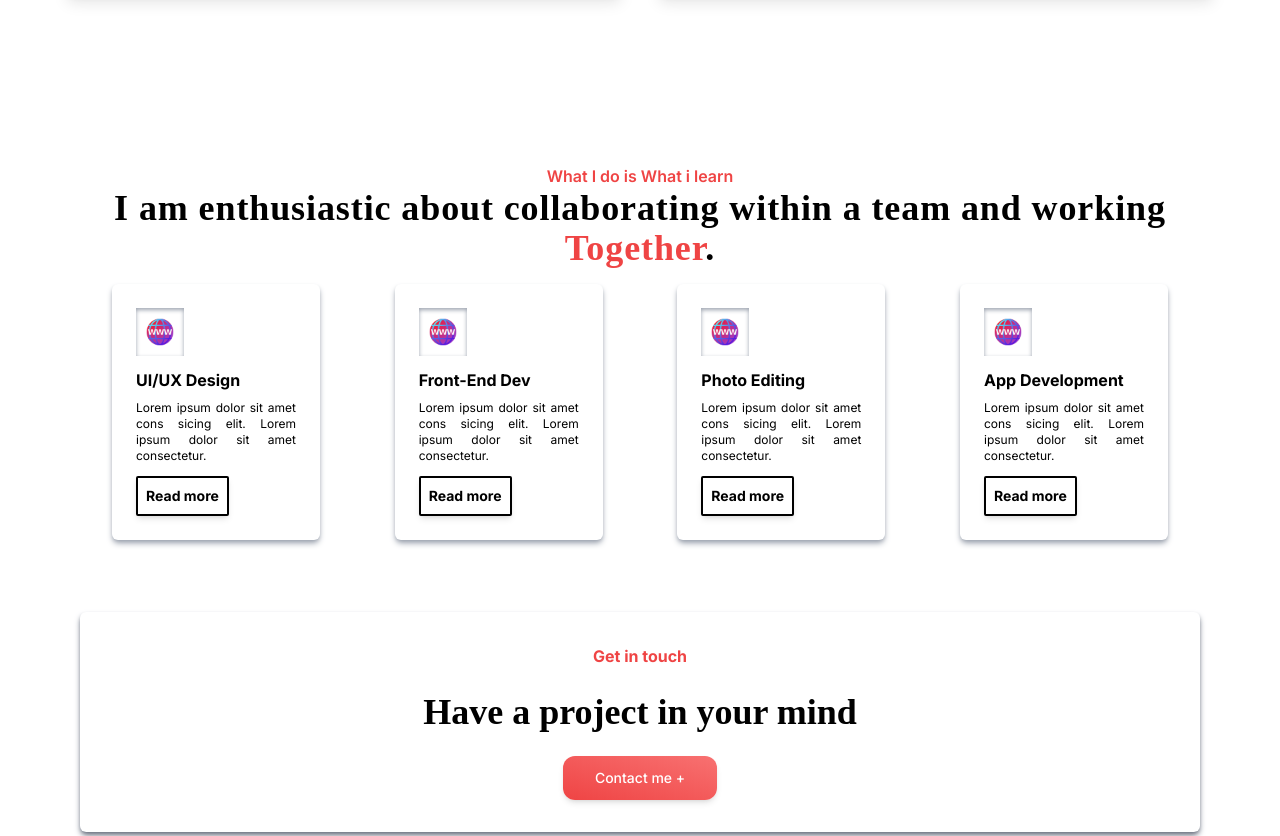
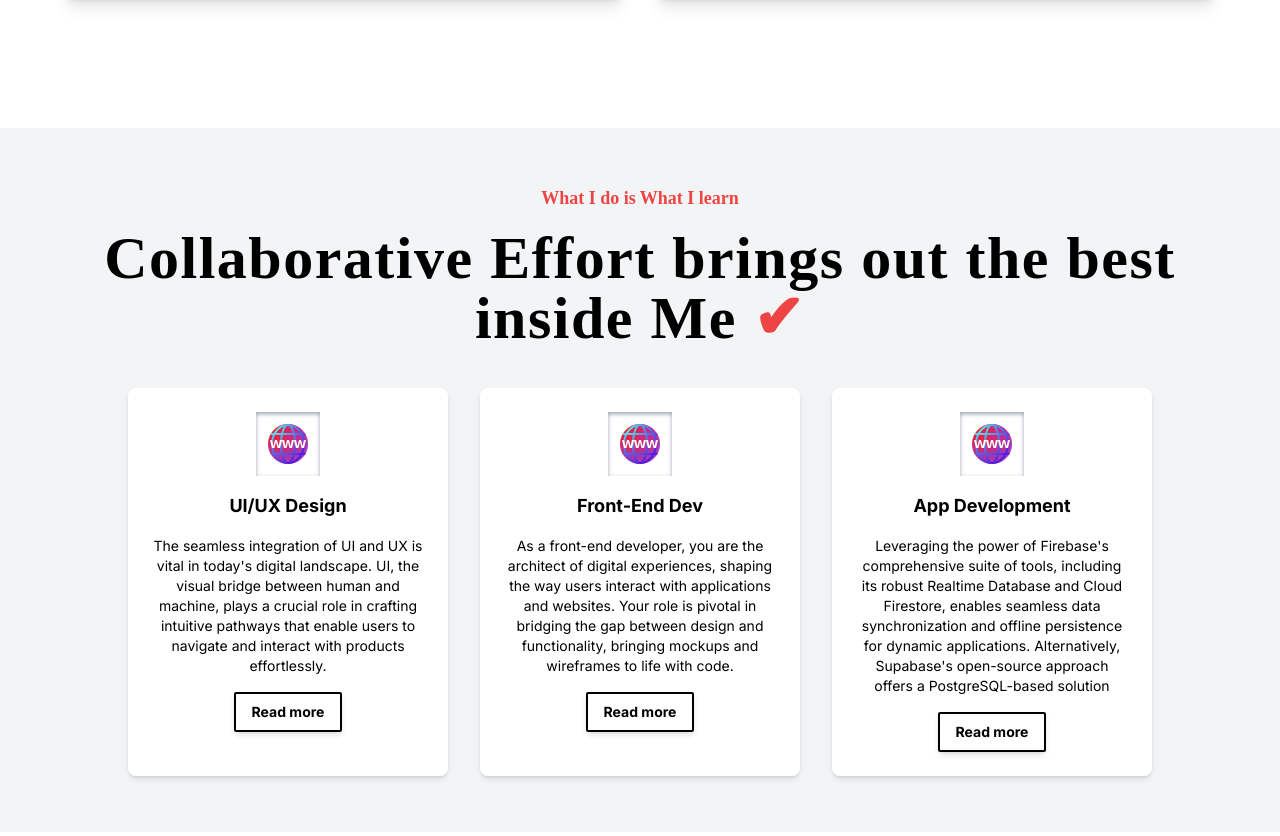
Before and after one commit to adarshthapa111/Modern_Portfolio, a Next.js app: page / in a window 1280 px wide. Shown: the part 3380-4216 px from the top of the page. Built offline with nearby package versions, Linux system fonts and the light colour scheme; a web font is replaced by a local one.

Commit message:
Reacently updated my skills section

```diff
--- a/src/app/components/Skills.jsx
+++ b/src/app/components/Skills.jsx
@@ -1,104 +1,149 @@
+// import React from "react";
+
+// const Skills = () => {
+//   return (
+//     <div>
+//       <section className="section-3 max-w-6xl mx-auto p-4 lg:flex lg:justify-between py-10">
+//         <div className="section-3-head">
+//           <div className="head">
+//             <h1 className="font-semibold text-red-500 text-center">
+//               What I do is What i learn
+//             </h1>
+//           </div>
+//           <div className="section-3-para">
+//             <p className="text-3xl font-semibold text-center lg:text-6xl font-playfair tracking-wide">
+//               Collabrative Effort brings out the best inside Me
+//               <span className="text-red-500"> ✔︎</span>
+//             </p>
+//           </div>
+//           <div className="box-items flex overflow-x-scroll overflow-y-hidden py-4 px-8 space-x-10 no-scrollbar justify-between">
+//             <div className="box-one h-64 w-52 shadow-md rounded-md shadow-gray-400 bg-white p-6 flex-none">
+//               <div className="image shadow-inner shadow-gray-400 w-fit p-2">
+//                 <img src="/img/internet.png" alt="" className="h-8" />
+//               </div>
+//               <div className="para my-3">
+//                 <h1 className="font-bold">UI/UX Design</h1>
+//                 <p className="text-xs text-justify my-2">
+//                 The seamless integration of UI and UX is vital in today's digital landscape. UI, the visual bridge between human and machine, plays a crucial role in crafting intuitive pathways that enable users to navigate and interact with products effortlessly.
+//                 </p>
+//               </div>
+//               <div className="buttons my-2">
+//                 <button
+//                   className="px-2 py-2 border-2 border-black bg-white rounded-sm text-sm shadow-md hover:shadow-gray-400 font-bold"
+//                   type="submit"
+//                 >
+//                   Read more
+//                 </button>
+//               </div>
+//             </div>
+
+//             <div className="box-two h-64 w-52 shadow-md rounded-md shadow-gray-400 bg-white p-6 flex-none">
+//               <div className="image shadow-inner shadow-gray-400 w-fit p-2">
+//                 <img src="/img/internet.png" alt="" className="h-8" />
+//               </div>
+//               <div className="para my-3">
+//                 <h1 className="font-bold">Front-End Dev</h1>
+//                 <p className="text-xs text-justify my-2">
+//                   Lorem ipsum dolor sit amet cons sicing elit. Lorem ipsum dolor
+//                   sit amet consectetur.
+//                 </p>
+//               </div>
+//               <div className="buttons my-2">
+//                 <button
+//                   className="px-2 py-2 border-2 border-black bg-white rounded-sm text-sm shadow-md hover:shadow-gray-400 font-bold"
+//                   type="submit"
+//                 >
+//                   Read more{" "}
+//                 </button>
+//               </div>
+//             </div>
+
+
+//             <div className="box-four h-64 w-52 shadow-md rounded-md shadow-gray-400 bg-white p-6 flex-none">
+//               <div className="image shadow-inner shadow-gray-400 w-fit p-2">
+//                 <img src="/img/internet.png" alt="" className="h-8" />
+//               </div>
+//               <div className="para my-3">
+//                 <h1 className="font-bold">App Development</h1>
+//                 <p className="text-xs text-justify my-2">
+//                   Lorem ipsum dolor sit amet cons sicing elit. Lorem ipsum dolor
+//                   sit amet consectetur.
+//                 </p>
+//               </div>
+//               <div className="buttons my-2 flex">
+//                 <button
+//                   className="px-2 py-2 border-2 border-black bg-white rounded-sm text-sm shadow-md hover:shadow-gray-400 font-bold"
+//                   type="submit"
+//                 >
+//                   Read more{" "}
+//                 </button>
+//               </div>
+//             </div>
+//           </div>
+//         </div>
+//       </section>
+//     </div>
+//   );
+// };
+
+// export default Skills;
+
 import React from "react";
 
 const Skills = () => {
   return (
-    <div>
-      <section className="section-3 max-w-6xl mx-auto p-4 lg:flex lg:justify-between py-10">
-        <div className="section-3-head">
-          <div className="head">
-            <h1 className="font-semibold text-red-500 text-center">
-              What I do is What i learn
+    <div className="bg-gray-100 py-10">
+      <section className="max-w-6xl mx-auto p-4">
+        <div className="text-center mb-10">
+          <h1 className="font-semibold text-red-500 text-lg mb-4 font-playfair">
+            What I do is What I learn
           </h1>
-          </div>
-          <div className="section-3-para">
-            <p className="text-3xl font-semibold text-center lg:text-4xl font-playfair tracking-wide">
-              I am enthusiastic about collaborating within a team and working
-              <span className="text-red-500"> Together</span>.
+          <p className="text-3xl lg:text-6xl font-playfair tracking-wide font-semibold">
+            Collaborative Effort brings out the best inside Me
+            <span className="text-red-500"> ✔︎</span>
           </p>
         </div>
-          <div className="box-items flex overflow-x-scroll overflow-y-hidden py-4 px-8 space-x-10 no-scrollbar justify-between">
-            <div className="box-one h-64 w-52 shadow-md rounded-md shadow-gray-400 bg-white p-6 flex-none">
-              <div className="image shadow-inner shadow-gray-400 w-fit p-2">
-                <img src="/img/internet.png" alt="" className="h-8" />
+        <div className="flex flex-wrap justify-center gap-8">
+          <div className="bg-white shadow-md rounded-lg p-6 w-80">
+            <div className="image shadow-inner shadow-gray-400 w-fit p-2 mx-auto">
+              <img src="/img/internet.png" alt="UI/UX Design" className="h-12 mx-auto" />
             </div>
-              <div className="para my-3">
-                <h1 className="font-bold">UI/UX Design</h1>
-                <p className="text-xs text-justify my-2">
-                  Lorem ipsum dolor sit amet cons sicing elit. Lorem ipsum dolor
-                  sit amet consectetur.
+            <div className="text-center">
+              <h2 className="font-bold text-lg m-4">UI/UX Design</h2>
+              <p className="text-sm mb-4">
+                The seamless integration of UI and UX is vital in today's digital landscape. UI, the visual bridge between human and machine, plays a crucial role in crafting intuitive pathways that enable users to navigate and interact with products effortlessly.
               </p>
-              </div>
-              <div className="buttons my-2">
-                <button
-                  className="px-2 py-2 border-2 border-black bg-white rounded-sm text-sm shadow-md hover:shadow-gray-400 font-bold"
-                  type="submit"
-                >
+              <button className="px-4 py-2 border-2 border-black bg-white rounded-sm text-sm shadow-md hover:bg-gray-100 font-bold transition-all">
                 Read more
               </button>
             </div>
           </div>
-
-            <div className="box-two h-64 w-52 shadow-md rounded-md shadow-gray-400 bg-white p-6 flex-none">
-              <div className="image shadow-inner shadow-gray-400 w-fit p-2">
-                <img src="/img/internet.png" alt="" className="h-8" />
+          <div className="bg-white shadow-md rounded-lg p-6 w-80">
+            <div className="image shadow-inner shadow-gray-400 w-fit p-2 mx-auto">
+              <img src="/img/internet.png" alt="Front-End Dev" className="h-12 mx-auto" />
             </div>
-              <div className="para my-3">
-                <h1 className="font-bold">Front-End Dev</h1>
-                <p className="text-xs text-justify my-2">
-                  Lorem ipsum dolor sit amet cons sicing elit. Lorem ipsum dolor
-                  sit amet consectetur.
+            <div className="text-center">
+              <h2 className="font-bold text-lg m-4">Front-End Dev</h2>
+              <p className="text-sm mb-4">
+              As a front-end developer, you are the architect of digital experiences, shaping the way users interact with applications and websites. Your role is pivotal in bridging the gap between design and functionality, bringing mockups and wireframes to life with code.
               </p>
-              </div>
-              <div className="buttons my-2">
-                <button
-                  className="px-2 py-2 border-2 border-black bg-white rounded-sm text-sm shadow-md hover:shadow-gray-400 font-bold"
-                  type="submit"
-                >
-                  Read more{" "}
+              <button className="px-4 py-2 border-2 border-black bg-white rounded-sm text-sm shadow-md hover:bg-gray-100 font-bold transition-all">
+                Read more
               </button>
             </div>
           </div>
-
-            <div className="box-three h-64 w-52 shadow-md rounded-md shadow-gray-400 bg-white p-6 flex-none">
-              <div className="image shadow-inner shadow-gray-400 w-fit p-2">
-                <img src="/img/internet.png" alt="" className="h-8" />
+          <div className="bg-white shadow-md rounded-lg p-6 w-80">
+            <div className="image shadow-inner shadow-gray-400 w-fit p-2 mx-auto">
+              <img src="/img/internet.png" alt="App Development" className="h-12 mx-auto" />
             </div>
-              <div className="para my-3">
-                <h1 className="font-bold">Photo Editing</h1>
-                <p className="text-xs text-justify my-2">
-                  Lorem ipsum dolor sit amet cons sicing elit. Lorem ipsum dolor
-                  sit amet consectetur.
+            <div className="text-center">
+              <h2 className="font-bold text-lg m-4">App Development</h2>
+              <p className="text-sm mb-4">
+              Leveraging the power of Firebase's comprehensive suite of tools, including its robust Realtime Database and Cloud Firestore, enables seamless data synchronization and offline persistence for dynamic applications. Alternatively, Supabase's open-source approach offers a PostgreSQL-based solution
               </p>
-              </div>
-              <div className="buttons my-2">
-                <button
-                  className="px-2 py-2 border-2 border-black bg-white rounded-sm text-sm shadow-md hover:shadow-gray-400 font-bold"
-                  type="submit"
-                >
-                  Read more{" "}
+              <button className="px-4 py-2 border-2 border-black bg-white rounded-sm text-sm shadow-md hover:bg-gray-100 font-bold transition-all">
+                Read more
               </button>
-              </div>
-            </div>
-
-            <div className="box-four h-64 w-52 shadow-md rounded-md shadow-gray-400 bg-white p-6 flex-none">
-              <div className="image shadow-inner shadow-gray-400 w-fit p-2">
-                <img src="/img/internet.png" alt="" className="h-8" />
-              </div>
-              <div className="para my-3">
-                <h1 className="font-bold">App Development</h1>
-                <p className="text-xs text-justify my-2">
-                  Lorem ipsum dolor sit amet cons sicing elit. Lorem ipsum dolor
-                  sit amet consectetur.
-                </p>
-              </div>
-              <div className="buttons my-2 flex">
-                <button
-                  className="px-2 py-2 border-2 border-black bg-white rounded-sm text-sm shadow-md hover:shadow-gray-400 font-bold"
-                  type="submit"
-                >
-                  Read more{" "}
-                </button>
-              </div>
             </div>
           </div>
         </div>
```
Also changed, not shown: src/app/components/HorizentalScrolling.jsx (+6 -6 lines), src/app/components/Projects.jsx (+5 -4 lines). Lines whose indentation alone changed are shown as unchanged.
